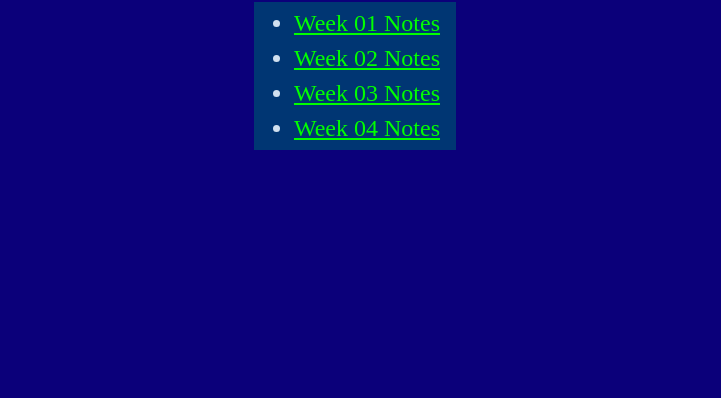
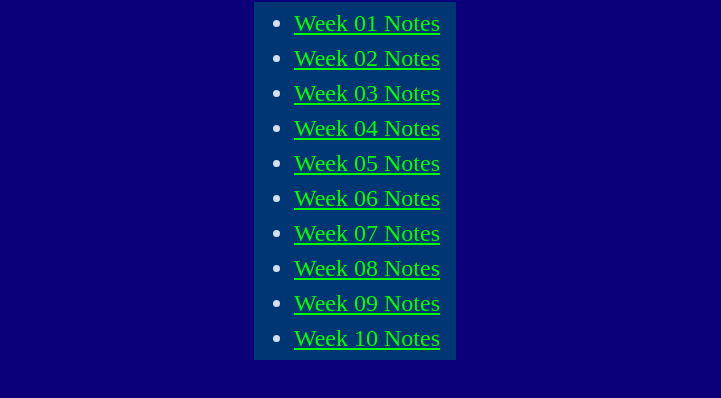
Before and after one commit to BitBlitObviMormon/WDD-330, a plain HTML site: page index.html in a window 1280 px wide. Shown: the part 76-474 px from the top of the page, without its empty margins (285-1006 px from the left). Drawn offline with Linux system fonts and the light colour scheme.

Commit message:
Forgot index.html

```diff
--- a/index.html
+++ b/index.html
@@ -22,6 +22,12 @@
       <li><a href="week02/assign02.txt">Week 02 Notes</a></li>
       <li><a href="week03/assign03.html">Week 03 Notes</a></li>
       <li><a href="week04/assign04.html">Week 04 Notes</a></li>
+      <li><a href="week05/assign05.html">Week 05 Notes</a></li>
+      <li><a href="week06/assign06.html">Week 06 Notes</a></li>
+      <li><a href="week07/assign07.html">Week 07 Notes</a></li>
+      <li><a href="week08/assign08.html">Week 08 Notes</a></li>
+      <li><a href="week09/assign09.html">Week 09 Notes</a></li>
+      <li><a href="week10/assign10.html">Week 10 Notes</a></li>
     </ul>
   </body>
 </html>
```
